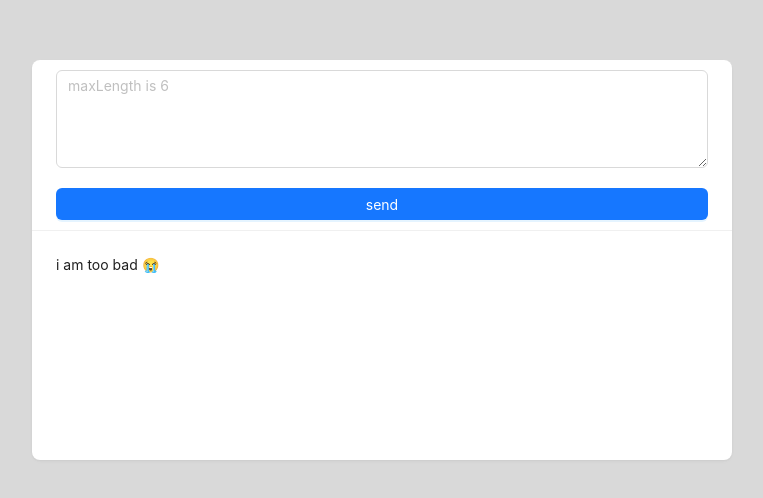
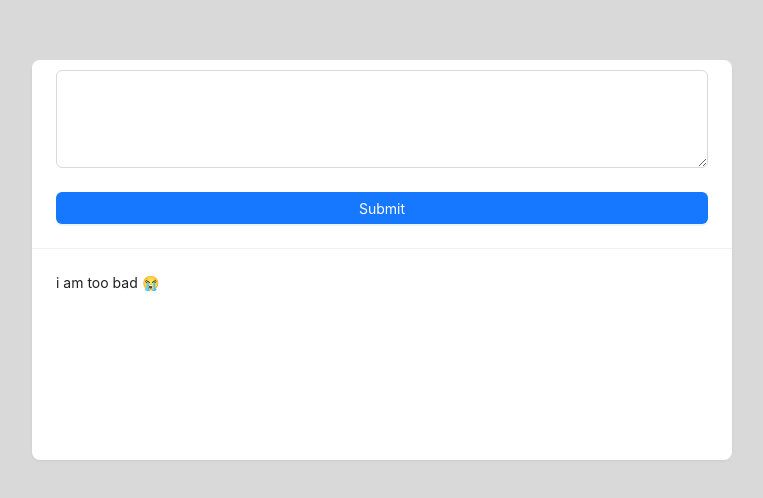
Before and after one commit to KhosraviMohammad/SentimentAnalysis-front-end, a React (Create React App) app: page / in a window 1280 px wide. Shown: the part 140-638 px from the top of the page, without its empty margins (258-1021 px from the left). Built offline with nearby package versions, Linux system fonts and the light colour scheme.

Commit message:
Form is renamed to BoxForm and BoxForm is corrected

```diff
--- a/src/Component/Box/Box.js
+++ b/src/Component/Box/Box.js
@@ -2,7 +2,7 @@ import React from 'react';
 import { Card } from 'antd';
 
 
-import Form from '../Form/Form';
+import BoxForm from '../BoxForm/BoxForm';
 import NumberEmoji from '../NumberEmoji/NumberEmoji';
 
 import './Box.css';
@@ -13,7 +13,7 @@ function Box() {
   return (
     <>
 
-          <Card title={<Form />} bordered={false} style={{ width: 700, height: 400 }}>
+          <Card title={<BoxForm handleSubmit={true} />} bordered={false} style={{ width: 700, height: 400 }}>
             i am too bad <NumberEmoji score={-0.9} />
           </Card>
 
--- /dev/null
+++ b/src/Component/BoxForm/BoxForm.js
@@ -0,0 +1,47 @@
+
+import React from 'react';
+import { Button, Form, Input } from 'antd';
+
+import './Form.css';
+
+
+
+const layout = {
+    labelCol: { span: 0 },
+    wrapperCol: { span: 24 },
+};
+
+const validateMessages = {
+    required: '${name} is required!',
+};
+
+const onFinish = (values, handleSubmit) => {
+    handleSubmit(values)
+};
+
+function BoxForm(props) {
+    const { handleSubmit } = props
+    return (
+        <div>
+            <Form
+                {...layout}
+                name="nest-messages"
+                onFinish={(values) => onFinish(values, handleSubmit)}
+                validateMessages={validateMessages}
+                className='Form-margin-top Form-margin-bottom'
+            >
+
+                <Form.Item name={'text'} wrapperCol={{ ...layout.wrapperCol }} rules={[{ required: true }, { min: 4 }]}>
+                    <Input.TextArea rows={4} />
+                </Form.Item>
+                <Form.Item wrapperCol={{ ...layout.wrapperCol }}>
+                    <Button type="primary" htmlType="submit" block>
+                        Submit
+                    </Button>
+                </Form.Item>
+            </Form>
+        </div>
+    );
+};
+
+export default BoxForm;
--- a/src/Component/Form/Form.js
+++ /dev/null
@@ -1,31 +0,0 @@
-
-import React from 'react';
-import { Input, Button, Space } from 'antd';
-import { Col, Row } from 'antd';
-
-import './Form.css';
-
-const { TextArea } = Input;
-
-
-function Form() {
-
-    return (
-        <div>
-                <Row gutter={[0,20]} align="middle" wrap className='Form-margin-top Form-margin-bottom' >
-                    <Col span={24}>
-                        <TextArea rows={4} placeholder="maxLength is 6" maxLength={200} />
-                    </Col>
-
-
-                    <Col span={24}>
-                        <Button type="primary" block>
-                            send
-                        </Button>
-                    </Col>
-                </Row>
-        </div>
-    );
-};
-
-export default Form;
```
Also changed, not shown: src/Component/BoxForm/Form.css (renamed from src/Component/Form/Form.css).
